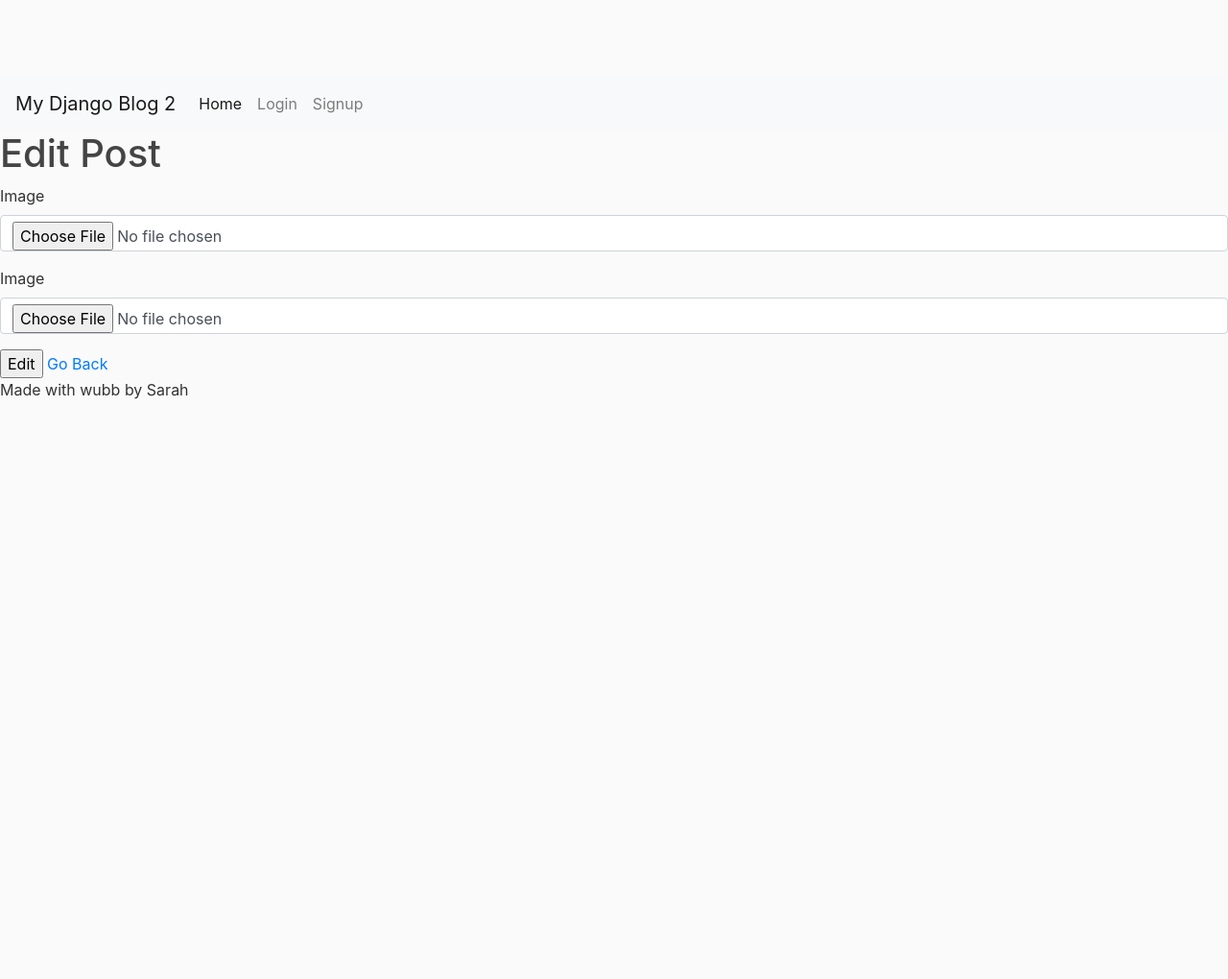
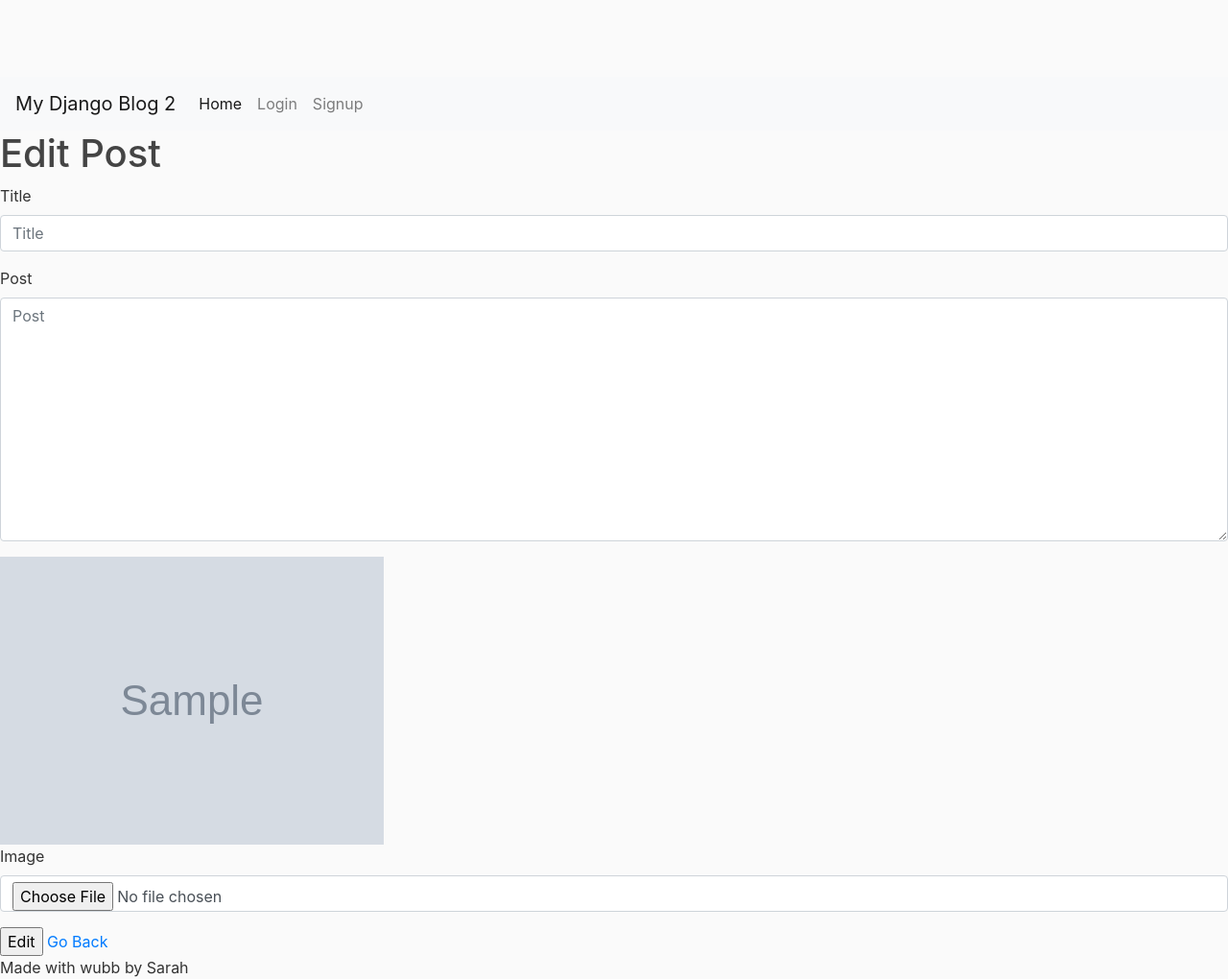
Before and after one commit to hunnypotpy/DjangoBlog, a Django app: template blog/templates/blog/edit.html in a window 1280 px wide. Shown: the whole page at 96% size. Before the commit the page ends 416 px from the top, so only its background shows below. Run offline with Django 3.2, Linux system fonts and the light colour scheme; tables that the repository leaves empty hold one stand-in row (values such as "Sample post"); the template is opened without the code that fills it: values that come from a table or form of the project are taken from there, most other values are stand-ins (such as "Sample title", 1, 10 or a date in 2020); grey boxes marked "Sample" are stand-in pictures; some libraries are stand-ins or nearby versions.

Commit message:
image form error

```diff
--- a/blog/models.py
+++ b/blog/models.py
@@ -50,7 +50,7 @@ class Comment(models.Model):
 
 
 class Image(models.Model):
-    image = models.ImageField(upload_to='images/', blank = True)
+    image = models.ImageField(upload_to='images/', blank = True, null=True)
     # TODO: upload image to cloud / S3
     url = models.URLField(blank=True, null=True)
     blog = models.ForeignKey(Blog, on_delete=models.CASCADE, blank=True, null=True)
--- a/blog/templates/blog/edit.html
+++ b/blog/templates/blog/edit.html
@@ -8,7 +8,9 @@
     <form method="post" enctype="multipart/form-data">
         {% csrf_token %}
 
-        {% bootstrap_form form %}
+        {% bootstrap_form blog_form %}
+
+        <img style="width: 400px;" src="{{ post.image_set.first.image.url }}" alt="post cover">
 
         {% bootstrap_form image_form %}
 
--- a/blog/views.py
+++ b/blog/views.py
@@ -15,7 +15,7 @@ def blog_list(request):
 def blog_detail(request, pk):
     post = get_object_or_404(Blog, pk=pk)
     form = ImageForm(request.POST or None)
-    context = {'post': post, 'form': form}
+    context = {'post': post, 'blog_form': blog_form}
     return render(request, 'blog/detail.html', context)
 
 
@@ -38,7 +38,7 @@ def blog_new(request):
         messages.success(request, 'Added post')
         return redirect('blog:blog_list')
 
-    context = {'form': blog_form, 'image_form': image_form}
+    context = {'blog_form': blog_form, 'image_form': image_form}
     return render(request, 'blog/form.html', context)
 
 
```
